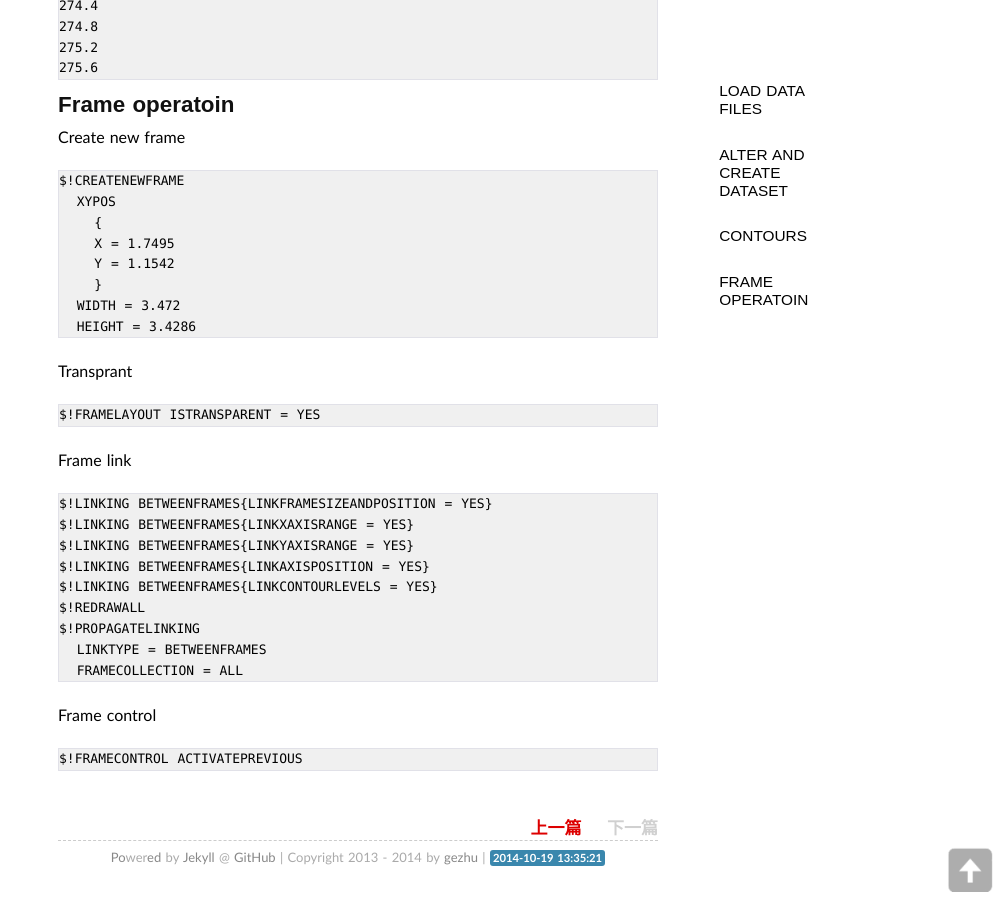
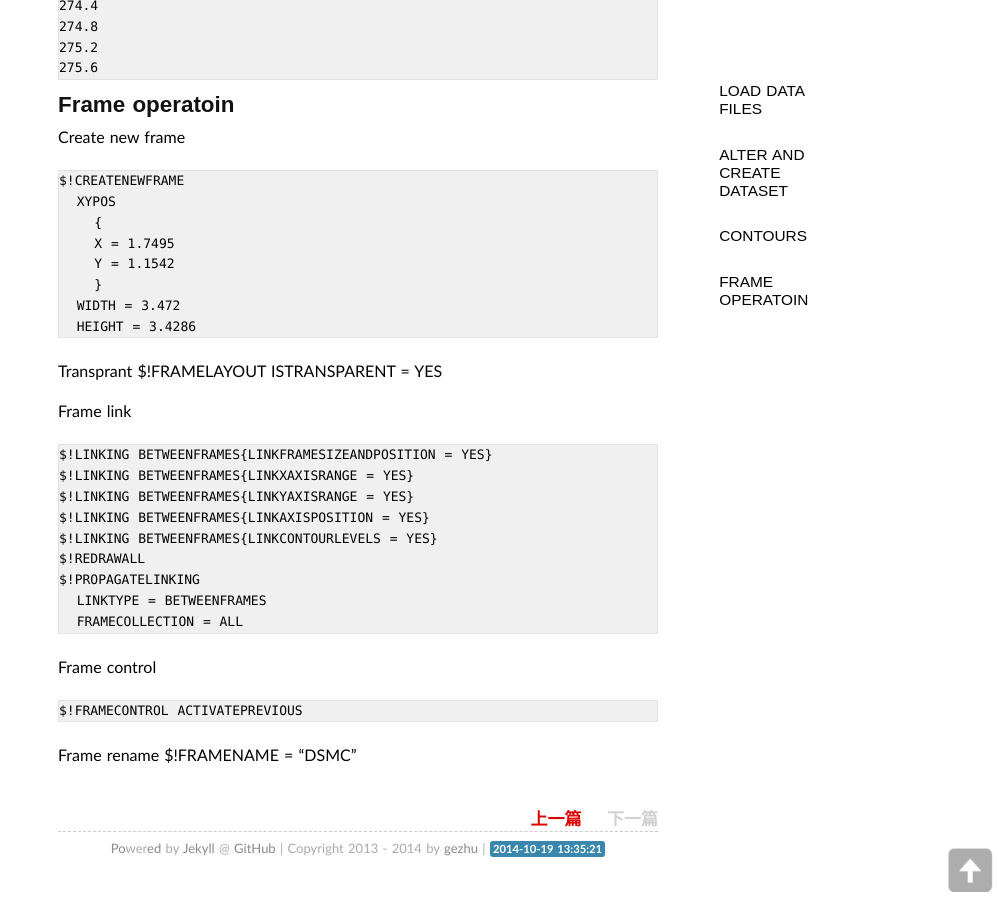
Before and after one commit to gezhu/gezhu.github.io, a Jekyll site: the page built from _posts/2014-10-18-tecplot-scripts.markdown, in a window 1280 px wide and 900 px high, scrolled down 807 px. Shown: the whole window, without its empty margins (282-1280 px from the left). Built offline with Jekyll 4.4.1, drawn with Linux system fonts in a browser that asks for light colours; some web fonts are replaced; Markdown is read by kramdown in place of the engine named in the settings; comment, search, counter and statistics services are not loaded.

Commit message:
update tecplot

```diff
--- a/_posts/2014-10-18-tecplot-scripts.markdown
+++ b/_posts/2014-10-18-tecplot-scripts.markdown
@@ -65,7 +65,6 @@ Create new frame
       HEIGHT = 3.4286
 
 Transprant
-
     $!FRAMELAYOUT ISTRANSPARENT = YES
 
 Frame link
@@ -83,3 +82,6 @@ Frame link
 Frame control
 
     $!FRAMECONTROL ACTIVATEPREVIOUS
+
+Frame rename
+    $!FRAMENAME = "DSMC"
```
